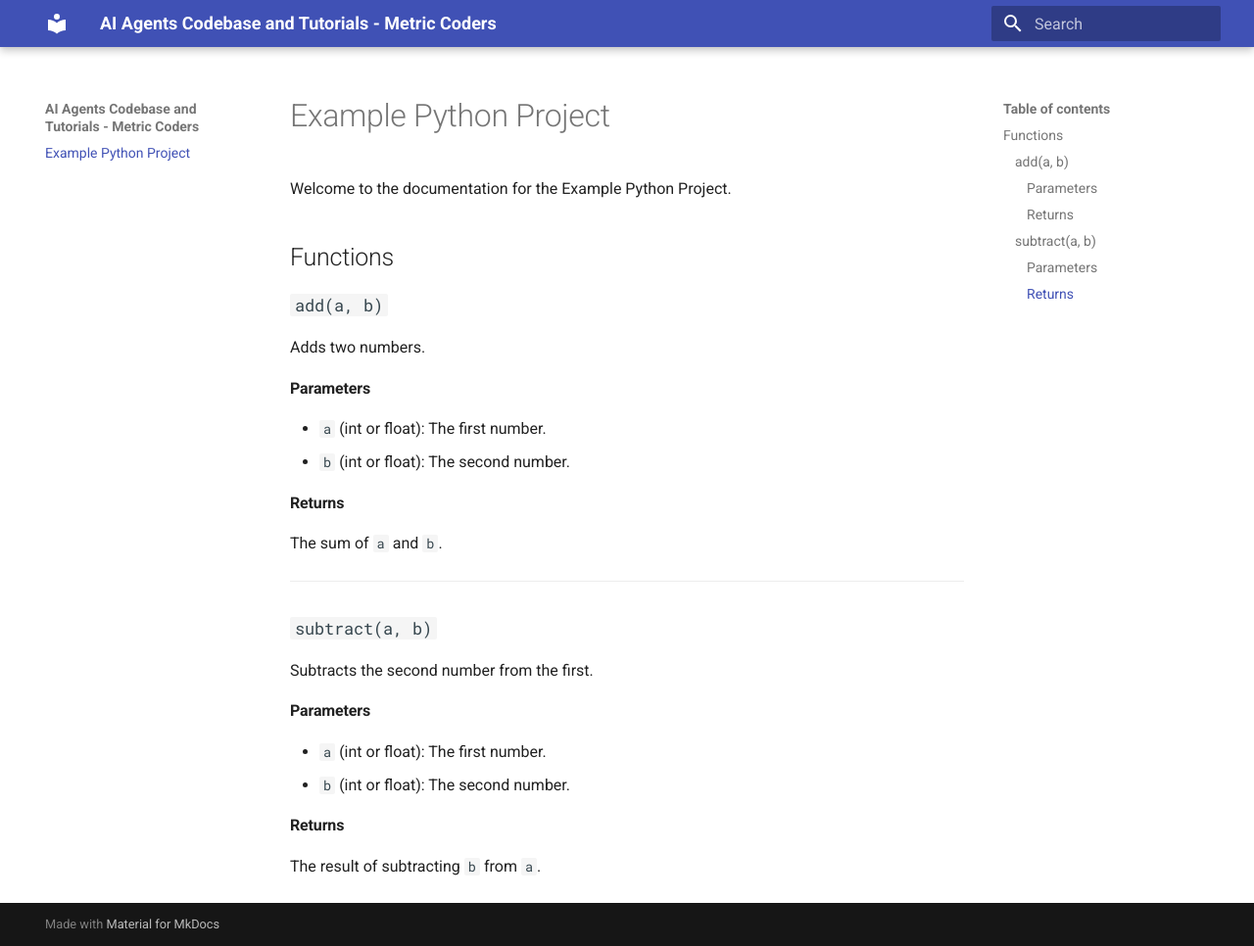
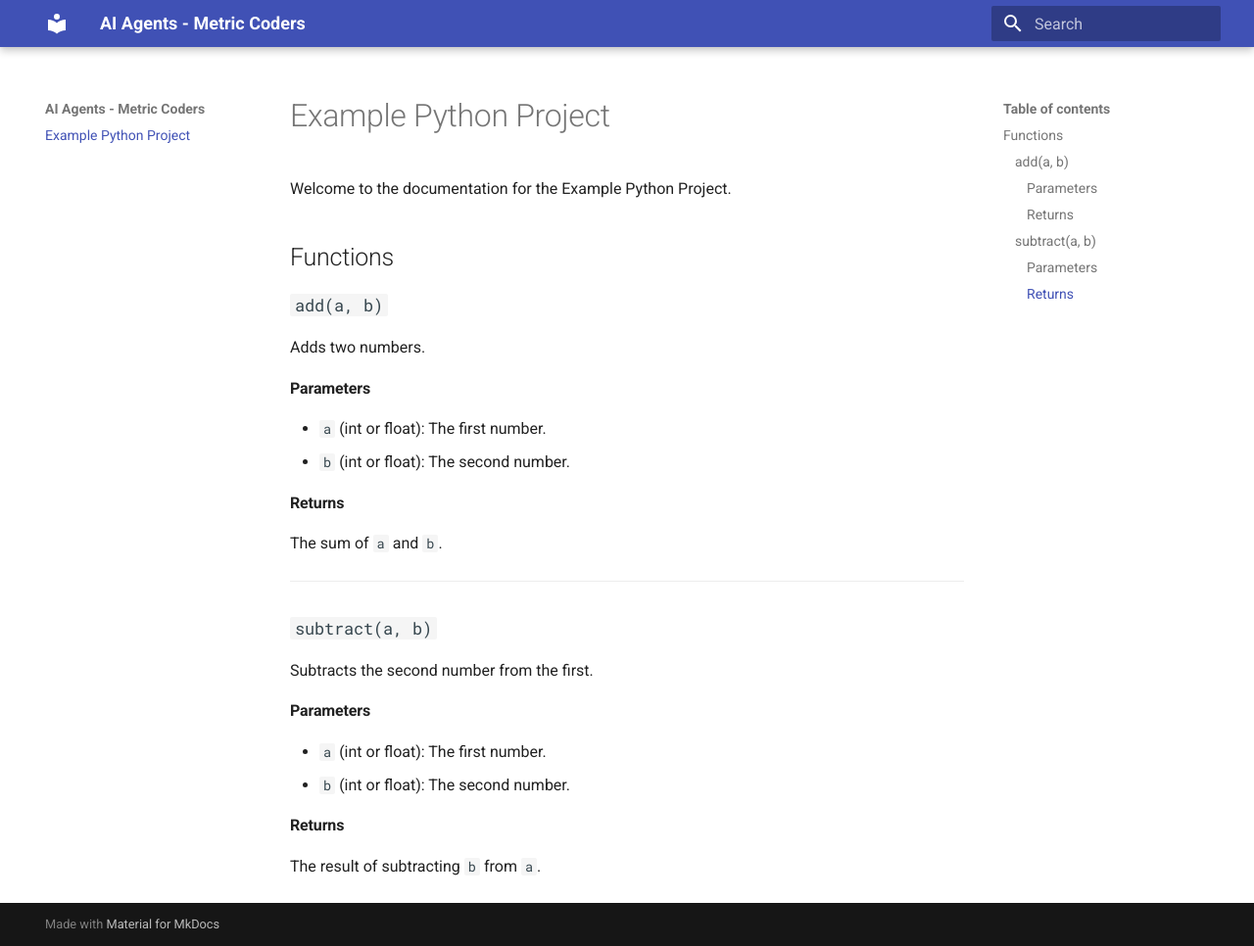
Before and after one commit to metriccoders/ai-agents-codebase, an MkDocs documentation site: the page built from docs/index.md, in a window 1280 px wide and 966 px high. Shown: the whole window at 98% size. Built offline with MkDocs 1.6.1 and Material for MkDocs 9.7.7, drawn with Linux system fonts in a browser that asks for light colours.

Commit message:
Update mkdocs.yml

```diff
--- a/mkdocs.yml
+++ b/mkdocs.yml
@@ -1,3 +1,3 @@
-site_name: AI Agents Codebase and Tutorials - Metric Coders
+site_name: AI Agents - Metric Coders
 theme:
   name: material
```
